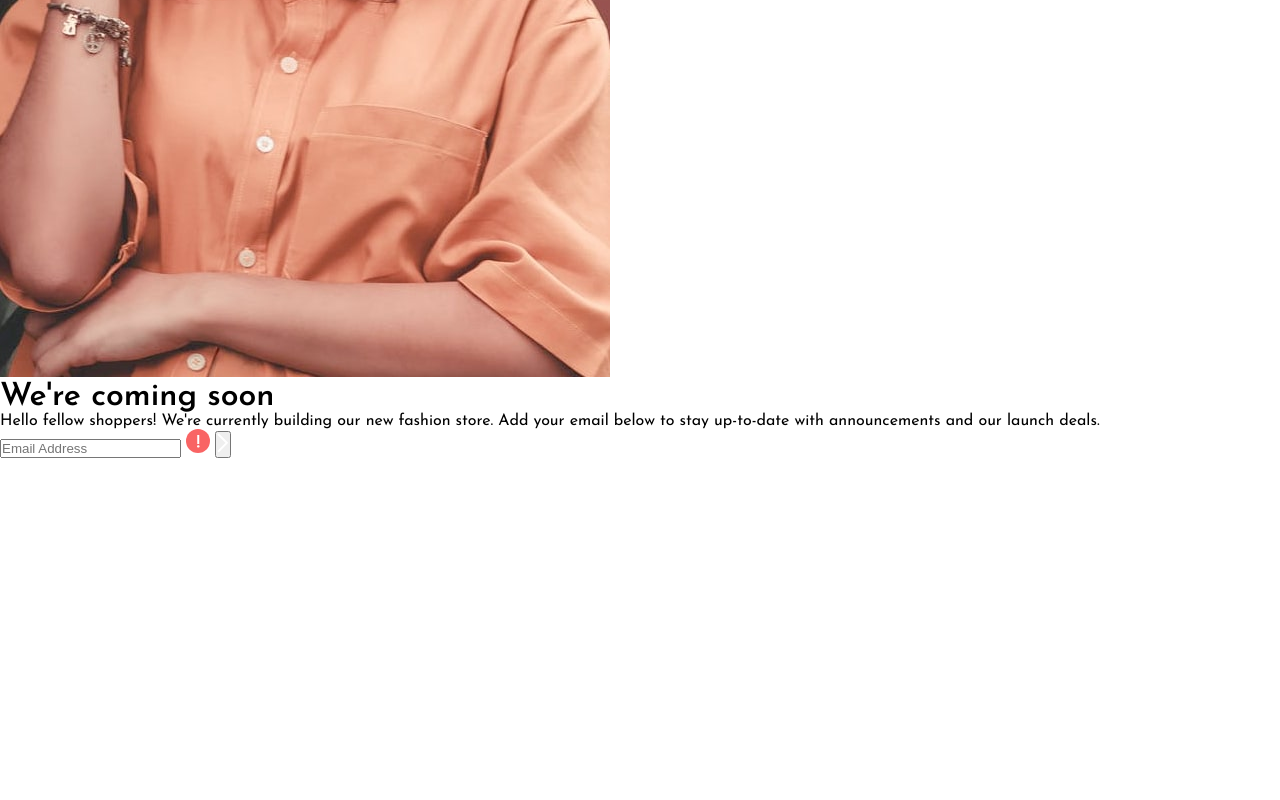
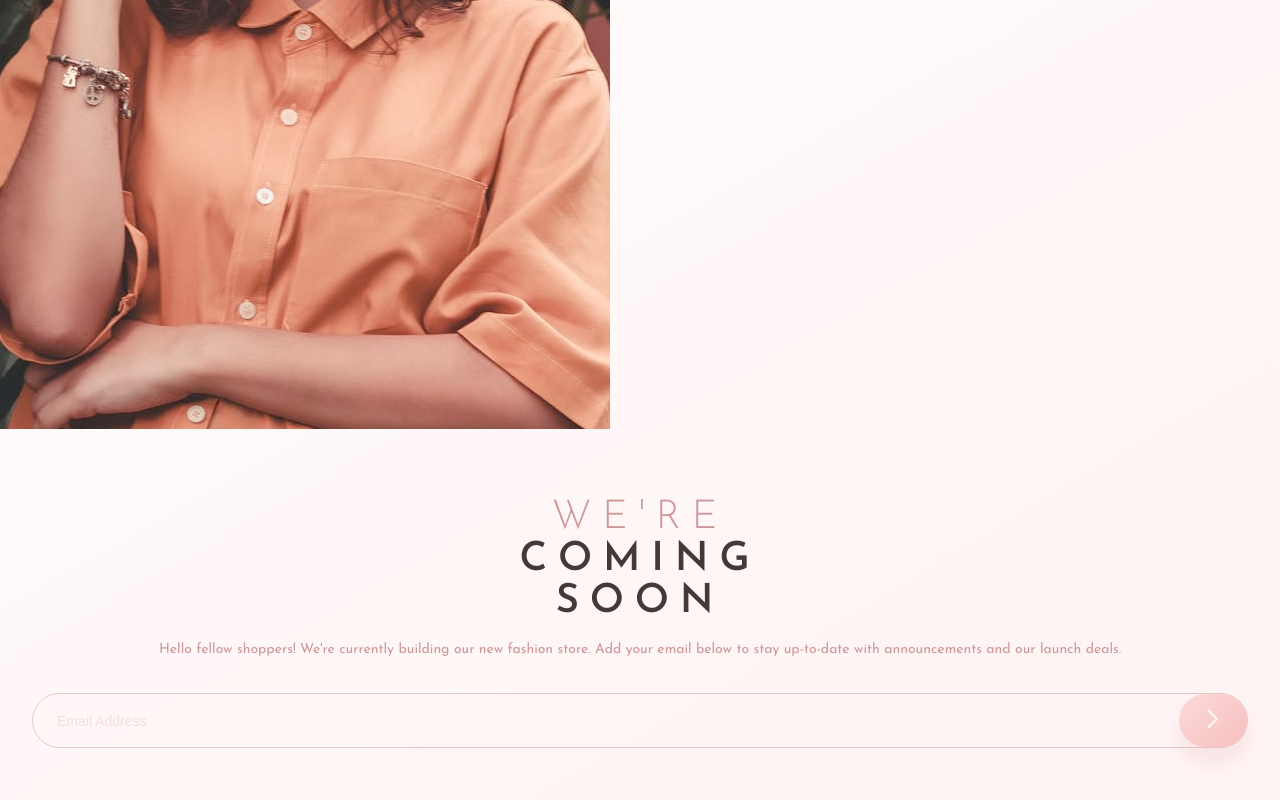
Before and after one commit to awesomeCoding999/frontend-mentor-coming-soon-card, a plain HTML site: page index.html in a window 1280 px wide. Shown: the part 460-1260 px from the top of the page. Before the commit the page ends 918 px from the top, so only its background shows below. Drawn offline with Linux system fonts and the light colour scheme.

Commit message:
refactor: updating html

```diff
--- a/index.html
+++ b/index.html
@@ -30,23 +30,28 @@
         <img src="./images/hero-mobile.jpg" alt="woman smirking at camera" />
       </picture>
       <div class="text-and-form-container">
-        <h1 class="headline">
-          We're <span class="coming-soon-txt">coming soon</span>
-        </h1>
+        <div class="headline-text-container">
+          <h2 class="we-are-txt">We're</h2>
+          <h2 class="coming-soon-txt">coming</h2>
+          <h2 class="coming-soon-txt">soon</h2>
+        </div>
+
         <p class="description">
           Hello fellow shoppers! We're currently building our new fashion store.
           Add your email below to stay up-to-date with announcements and our
           launch deals.
         </p>
-        <form action="">
+        <form>
           <input
+            autocomplete="off"
             placeholder="Email Address"
             type="email"
             name="email"
+            class="email-input"
             id="email"
           />
           <img class="error-icon" src="./images/icon-error.svg" alt="" />
-          <button class="submit-btn" type="submit">
+          <button class="submit-btn" type="button">
             <img class="arrow-icon" src="./images/icon-arrow.svg" alt="" />
           </button>
         </form>
--- a/styles.css
+++ b/styles.css
@@ -7,13 +7,91 @@
 }
 
 :root {
-  --desaturated-red: #ce9797;
+  --desaturated-red: #ce9898;
   --soft-red: #f96262;
   --dark-greyish-red: #413a3a;
 }
 
 body {
   font-family: "Josefin Sans", sans-serif;
+  font-style: normal;
+  background: linear-gradient(150.03deg, #ffffff 0%, #fff4f4 84.51%);
+}
+
+.logo {
+  margin: 32px;
+  width: 100px;
+  height: 20.89px;
+}
+
+.text-and-form-container {
+  margin: 64px 32px 92px;
+  text-align: center;
+}
+
+.we-are-txt {
+  text-transform: uppercase;
+  font-weight: 300;
+  font-size: 40px;
+  line-height: 42px;
+  letter-spacing: 10.8254px;
+  color: var(--desaturated-red);
+}
+
+.coming-soon-txt {
+  text-transform: uppercase;
+  font-weight: 600;
+  font-size: 40px;
+  line-height: 42px;
+  letter-spacing: 10.8254px;
+  color: #423a3a;
+}
+
+.description {
+  margin: 1rem 0 2rem;
+  font-weight: 400;
+  font-size: 14px;
+  line-height: 22px;
+  color: var(--desaturated-red);
+}
+
+form {
+  display: flex;
+  mix-blend-mode: normal;
+  opacity: 0.5;
+  border: 1px solid var(--desaturated-red);
+  border-radius: 28px;
+}
+
+.email-input {
+  flex-grow: 2;
+  margin-left: 24px;
+  padding: 11px 24px 9px 0;
+  border: none;
+  background-color: transparent;
+}
+
+.email-input::placeholder {
+  font-style: normal;
+  font-weight: 400;
+  font-size: 14px;
+  line-height: 28px;
+  color: var(--desaturated-red);
+  mix-blend-mode: normal;
+  opacity: 0.5;
+}
+
+.error-icon {
+  visibility: hidden;
+}
+
+.submit-btn {
+  border: none;
+  background: linear-gradient(135deg, #f8bfbf 0%, #ee8b8b 100%);
+  box-shadow: 0px 15px 20px rgba(198, 110, 110, 0.247569);
+  border-radius: 28px;
+  padding: 15px 28px;
+  cursor: pointer;
 }
 
 @media (min-width: 64em) {
```
